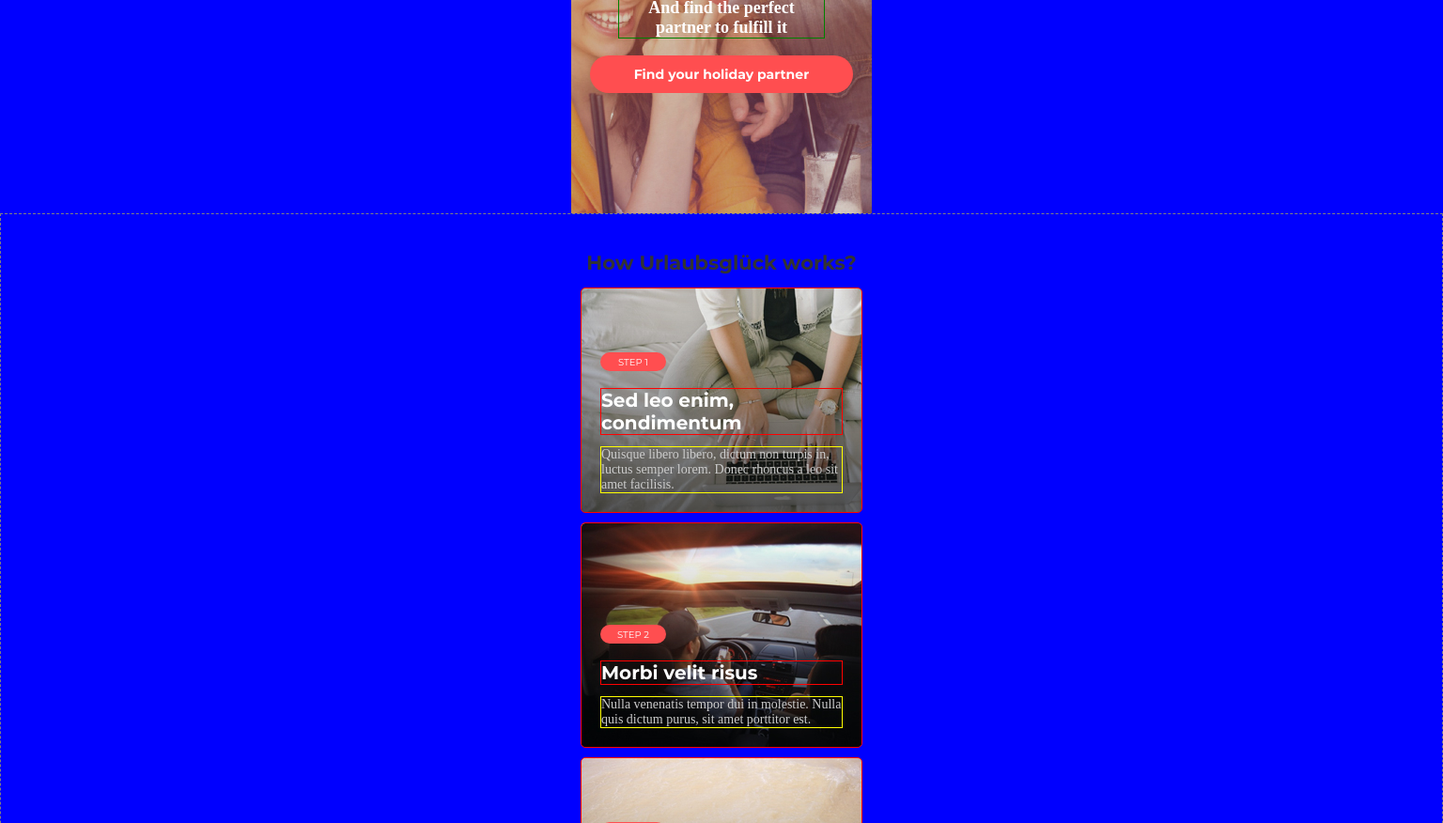
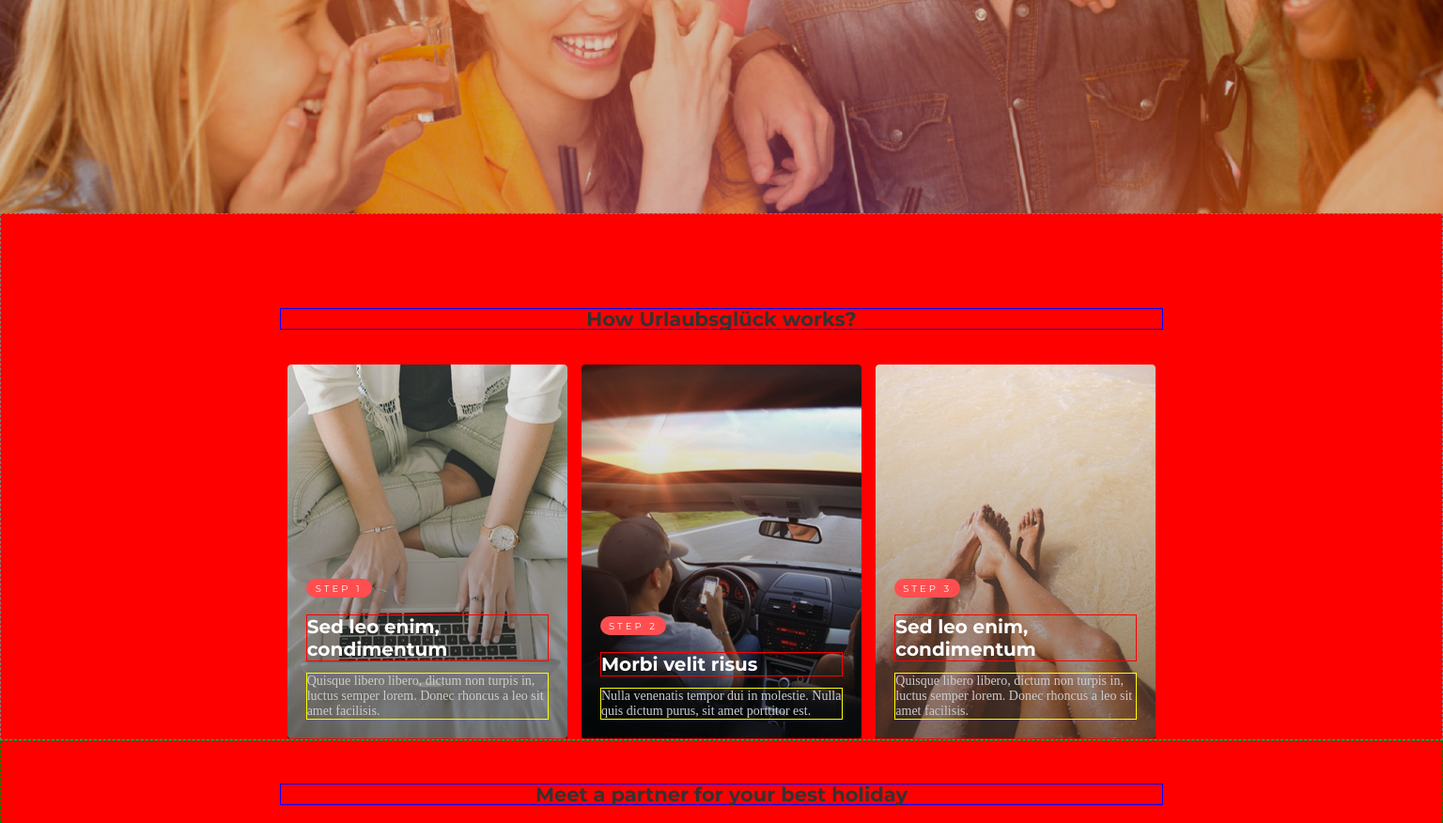
Before and after one commit to ksmua/urlaubsgluck-site-layout, a website: page src/index.html in a window 1536 px wide. Shown: the part 313-1189 px from the top of the page at 94% size. Drawn offline with nearby package versions, Linux system fonts and the light colour scheme; files that its build step writes are made by us from their sources; a web font is replaced by a local one.

Commit message:
add media query by Desctop and Tablet on header and step-cards sections

```diff
--- a/src/index.html
+++ b/src/index.html
@@ -29,6 +29,7 @@
   <main>
     <section class="step-card-section">
       <h3 class="container">How Urlaubsglück works?</h3>
+      <div class="step-cards container">
         <div class="step-card step-card--1">
           <div class="step-card__stiker">step 1</div>
           <h4 class="step-card__header">Sed leo enim, condimentum</h4>
@@ -46,6 +47,7 @@
           <h4 class="step-card__header">Sed leo enim, condimentum</h4>
           <p class="step-card__description">Quisque libero libero, dictum non turpis in, luctus semper lorem. Donec rhoncus a
             leo sit amet facilisis.</p>
+        </div>
       </div>
     </section><!-- /step-card-section -->
     <section class="partner-card-section">
--- a/src/sass/_header.scss
+++ b/src/sass/_header.scss
@@ -1,10 +1,10 @@
 .header {
     display: flex;
     height: 540px;
-    width: 320px;
+    // width: 320px;
     color: white;
     font-family: 'Montserrat-Bold';
-    background-image: url("../img/header-bkg-0-320.jpg");
+    background-image: url("../img/header-bkg-768.jpg");
     background-position: center center;
     background-size: cover;
     // position: relative;
@@ -24,7 +24,7 @@
         border: 1px solid yellow;
         font-size: 30px;
         line-height: 37px;
-        margin: 0 0 10px 0;
+        margin: 0;
         //* for DESCTOP *
         //font-size: 52px;
         //line-height: 67px;
@@ -36,10 +36,10 @@
         line-height: 21px;
         width: 220px;
         margin: 0 auto;
-        margin-top: 12px;
+        padding-top: 12px;
         text-align: center;
         border: 1px solid green;
-        margin-bottom: 18px;
+        padding-bottom: 18px;
     }
 
 
@@ -109,5 +109,68 @@
     border: 2px solid white;
 }
 
-//@media screen and (min-width: 320px){
-//}
+//*************** max size of screen - 320px *****************
+//***************         min > 320px        *****************
+@media screen and (max-width: 320px) {
+//* on VERY SMALL MOBILE *
+}
+
+//************************************************************
+//***************      320px > 767px        ******************
+//***************      mobile styles       *******************
+@media screen and (min-width: 320px) {
+//* on MOBILE *
+//   .header {
+//     background-color: black;
+//     background-image: url("../img/header-bkg-768.jpg");
+//     background-position: bottom;// background-size: cover;
+//     width: 100%;
+//     height: 700px;
+//     h1 {
+//         padding-top: 150px;
+//         border: 1px solid yellow;
+//         font-size: 52px;
+//         line-height: 67px;
+//         // margin: 0 0 10px 0;
+//     }
+//   }
+}
+
+//*************** min size of screen - 768px *****************
+//***************      768px > 1439px        *****************
+//***************       tablet styles        *****************
+@media screen and (min-width: 768px) {
+//* on TABLET *
+  .header {
+      background-image: url("../img/header-bkg-1440.jpg");
+      h2 {
+          width: 100%;
+          padding-top: 40px;
+          font-size: 24px;
+      }
+  }
+  .header-top{
+    display: flex;
+    flex-direction: row-reverse;
+    justify-content: space-between;
+    align-items: center;
+    width: 668px;
+    margin: 20px auto 0;
+  }
+  .logo {
+      padding-top: 0px;
+  }
+}
+
+//*************** min size of screen - 1440px ****************
+//***************        1440px > max         ****************
+//***************       desctop styles        ****************
+@media screen and (min-width: 1440px) {
+//* on DESCTOP *
+  body {
+    background-color: red;
+  }
+  .header-top{
+      width: 940px;
+  }
+}
--- a/src/sass/_main.scss
+++ b/src/sass/_main.scss
@@ -9,8 +9,7 @@ main {
 		color: $grey-dark;
 		text-align: center;
 		border: 1px solid blue;
-		// margin-bottom: 10px;
-		padding: 0 10px 5px;
+		padding: 0 10px;
 	}
 }
 
@@ -19,10 +18,14 @@ main {
 	border: 1px dashed grey;
 }
 
+.step-cards{
+	padding-top: 36px;
+}
 .step-card {
+	position: relative;
 	width: 300px;
 	height: 240px;
-	margin: 10px auto;
+	margin: 0 auto;
 	border: 1px solid red;
 	border-radius: 5px;
 	padding: 20px;
@@ -31,7 +34,8 @@ main {
 	flex-wrap: wrap;
 	align-content: flex-end;
 	// align-items: center;
-	// background-color: $primary-color;
+	background-repeat: no-repeat;
+	background-image: linear-gradient(to top, rgba(0, 0, 0, 0.5), rgba(0, 0, 0, 0));
 
 	.step-card__stiker {
 		// margin-top: 50px;
@@ -39,14 +43,26 @@ main {
 		height: 20px;
 		border-radius: 10px;
 		background-color: $tomato-color;
-		text-transform: uppercase;
 		font-family: "Montserrat-Regular";
 		font-size: 10px;
 		color: white;
 		line-height: 22px;
+		letter-spacing: 3px;
+		text-transform: uppercase;
 		text-align: center;
+		z-index: 1;
 		// vertical-align: middle;
 	}
+}
+.step-card::before {
+		background-image: linear-gradient(to top, rgba(0, 0, 0, 0.5), rgba(0, 0, 0, 0));
+		content: "";
+		position: absolute;
+		display: block;
+		height: 100%;
+		width: 100%;
+		left: 0;
+		top: 0;
 }
 
 .step-card--1 {
@@ -69,6 +85,7 @@ main {
 	font-size: 20px;
 	line-height: 24px;
 	border: 1px solid red;
+	z-index: 1;
 }
 
 .step-card__description {
@@ -79,11 +96,12 @@ main {
 	color: $grey-light;
 	border: 1px solid yellow;
 	overflow: hidden;
+	z-index: 1;
 }
 
 
 .partner-card-section {
-	padding: 35px 0 38px 0;
+	padding: 45px 0 38px 0;
 	border: 1px dashed green;
 
 	.button-transparent{
@@ -244,20 +262,69 @@ main {
 //************************************************************
 //***************      320px > 767px        ******************
 //***************      mobile styles       *******************
-
+@media screen and (min-width: 320px) {
+  body {
+    background-color: tomato;
+  }
+}
 
 //*************** min size of screen - 768px *****************
 //***************      768px > 1439px        *****************
 @media screen and (min-width: 768px) {
   body {
-    background-color: blue;
-  }
+    background-color: green;
+	}
+
+	.step-card-section {
+		padding-top: 100px;
+		}
+	.step-cards {
+		display: flex;
+		flex-direction: row;
+		justify-content: space-between;
+	}
+	.step-card{
+		width: 235px;
+		height: 400px;
+	}
+
+	.step-card--1 {
+		background-image: url("../img/step-card-1-bkg-tablet.jpg");
+		background-position-x: -225px;
+		background-position-y: -25px;
+	}
+	.step-card--2 {
+		background-image: url("../img/step-card-2-bkg-tablet.jpg");
+		background-position-x: -186px;
+		background-position-y: -21px;
+	}
+	.step-card--3 {
+		background-image: url("../img/step-card-3-bkg-tablet.jpg");
+		background-position-x: -205px;
+		background-position-y: -22px;
+	}
+
 }
 
 //*************** min size of screen - 1440px ****************
 //***************        1440px > max         ****************
 @media screen and (min-width: 1440px) {
   body {
-    background-color: blue;
-  }
+    background-color: red;
+	}
+	.step-card {
+		width: 300px;
+	}
+	.step-card--1 {
+		background-position-x: -192px;
+		background-position-y: -18px;
+	}
+	.step-card--2 {
+		background-position-x: -160px;
+		background-position-y: -22px;
+	}
+	.step-card--3 {
+		background-position-x: -196px;
+		background-position-y: -30px;
+	}
 }
--- a/src/sass/style.scss
+++ b/src/sass/style.scss
@@ -23,6 +23,53 @@ body {
 	margin: 0 auto;
 }
 
+//*************** max size of screen - 320px *****************
+//***************         min > 320px        *****************
+@media screen and (max-width: 320px) {
+  // body {
+  //   background-color: blue;
+  // }
+}
+
+//************************************************************
+//***************      320px > 767px        ******************
+//***************      mobile styles       *******************
+@media screen and (min-width: 320px) {
+  // body {
+  //   background-color: tomato;
+	// }
+	// .container {
+	// 	width: 100%;
+	// 	max-width: 767px;
+	// 	// max-width: 940px;
+	// 	// margin: 0 auto;
+	// }
+}
+
+//*************** min size of screen - 768px *****************
+//***************      768px > 1439px        *****************
+@media screen and (min-width: 768px) {
+	// body {
+  //   background-color: green;
+	// }
+	.container {
+		width: 100%;
+		max-width: 748px;
+	}
+}
+
+//*************** min size of screen - 1440px ****************
+//***************        1440px > max         ****************
+@media screen and (min-width: 1440px) {
+  body {
+    background-color: red;
+	}
+	.container {
+		width: 100%;
+		max-width: 940px;
+	}
+}
+
 
 @import "fonts";
 @import "color";
```
Also changed, not shown: src/img/header-bkg-1440.jpg (added), src/img/header-bkg-768.jpg (added), src/img/header-bkg.jpg (deleted), src/img/step-card-1-bkg-tablet.jpg (added), src/img/step-card-2-bkg-tablet.jpg (added), src/img/step-card-3-bkg-tablet.jpg (added). Lines whose indentation alone changed are shown as unchanged.
